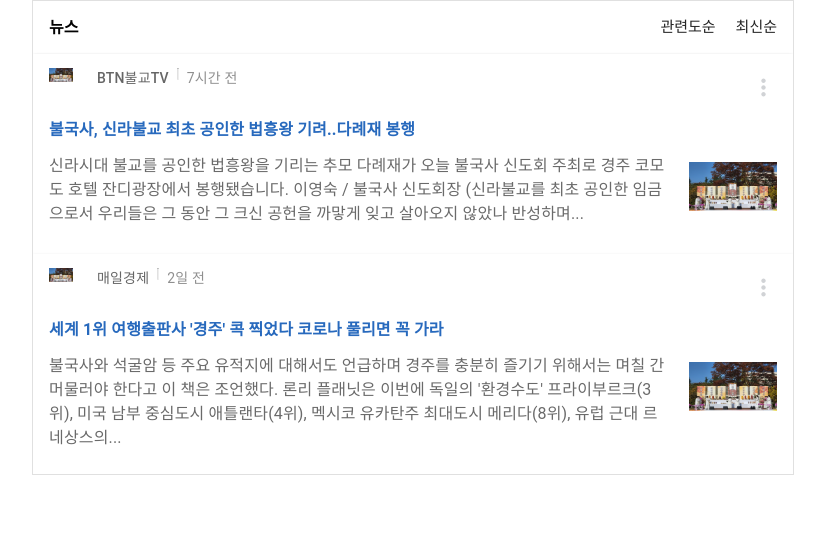
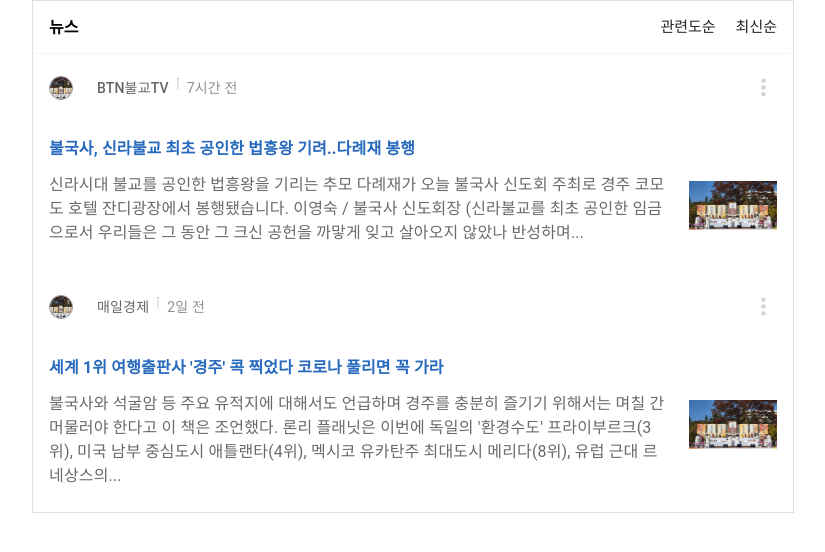
Before and after one commit to ksa37/CS492_Team4_Web_SSR_with_Server_Driven_UI, a Next.js app: page /news in a window 1280 px wide. Shown: the top 552 px of the page, without its empty margins (227-1052 px from the left). Built offline with nearby package versions, Linux system fonts and the light colour scheme.

Commit message:
Update circular image and boarder

```diff
--- a/src/components/card.js
+++ b/src/components/card.js
@@ -62,14 +62,16 @@ export default function NaverCard({props}) {
         <Card sx={{ maxWidth: 766}} square >
           <CardHeader
             avatar={
-                <div className={styles.publisherImg}>
-                <Image
+                <div className={styles.publisherImgBoarder}>
+                    <Image className={styles.publisherImg}
                         // src={publisherImgURL}
                         src={contentsImgURL}
-                    width={24}
-                    height={24}
-                    layout='fixed'
-                    objectFit='contain'
+                        // width={24}
+                        // height={24}
+                        width='100%'
+                        height='100%'
+                        // layout='fixed'
+                        objectFit='cover'
                     />
                 </div>
             }
@@ -86,7 +88,7 @@ export default function NaverCard({props}) {
                 </div>
             }
 
-            style={{ textAlign: 'left', height:48}}
+            // style={{ textAlign: 'left', height:48}}
           />
         <CardContent>
             <Link href={newsURL}>
--- a/src/components/card.module.css
+++ b/src/components/card.module.css
@@ -31,15 +31,20 @@
     flex-direction: row;
 }
 
+.publisherImgBoarder {
+    width: 24px;
+    height: 24px;
+    overflow: 'hidden';
+    border: 1px solid var(--light_gray);
+    /* border-color: rgba( 102, 102, 102, 1 ); */
+    /* background-color: #000000; */
+    border-radius: 10rem;
+    /* overflow: 'hidden'; */
+    /* border-style: solid; */
+}
+
 .publisherImg {
-    width: 24;
-    height: 24;
-    overflow: 'hidden';
-    border: 5px solid var(--ligth_gray);
-    border-color: var(--ligth_gray);
-    border-radius: '50%';
-    background-color: #FFFFFF;
-    overflow: 'hidden'
+    border-radius: 10rem;
 }
 
 .publisher {
```
Lines whose indentation alone changed are shown as unchanged.
